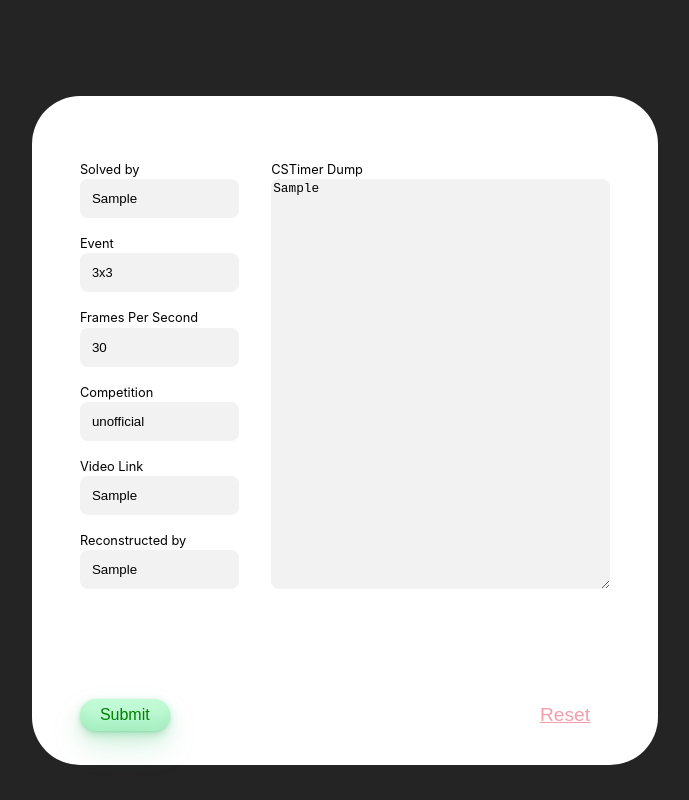
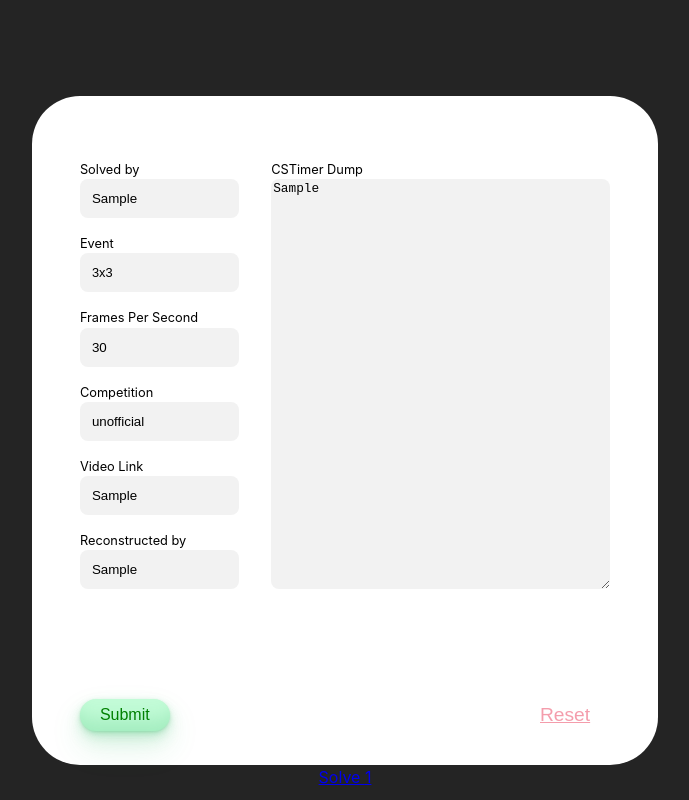
Before and after one commit to Majestic9169/reconstruction-formatter, a React (Vite) app: page /submit in a window 1280 px wide. Both pictures are taken after typing "Sample", "Sample", "Sample", "Sample" into the empty fields and a click on the button "Submit". Shown: the whole page, without its empty margins (295-984 px from the left). Built offline with nearby package versions, Linux system fonts and the light colour scheme.

Commit message:
feat: learn how to pass params through Link

```diff
--- a/src/App.tsx
+++ b/src/App.tsx
@@ -1,4 +1,3 @@
-import { Outlet } from 'react-router-dom';
 import { Navbar } from './components/Navbar';
 import './styles/App.css';
 
--- a/src/pages/SubmitRecon.tsx
+++ b/src/pages/SubmitRecon.tsx
@@ -2,7 +2,7 @@ import { useState } from "react";
 import { DETAIL_KEYS, Events, Recon, ReconDetails, Reconstruction, Solve } from "../utils/types";
 import "../styles/Submit.css";
 import { InputField } from "../components/InputFields";
-import { cubingMoves } from "../constants";
+import { Link } from "react-router-dom";
 
 export const Submit = () => {
   const [ReconDetails, setReconDetails] = useState<ReconDetails>({
@@ -123,6 +123,11 @@ export const Submit = () => {
           </button>
         </div>
       </div>
+      {reconstruction.solves.map((solve, i) => (
+        <Link to={"/solve/" + (i + 1).toString()} state={{ ReconDetails, solve }}>
+          Solve {i + 1}
+        </Link>
+      ))}
     </div>
   )
 }
--- a/src/pages/SubmitSolve.tsx
+++ b/src/pages/SubmitSolve.tsx
@@ -1,27 +1,31 @@
 import React from "react";
 import "../styles/Solve.css";
-import { ReconDetails, Solve } from "../utils/types";
+import { useLocation, useParams } from "react-router-dom";
 
-interface Props {
-  details: ReconDetails,
-  solve: Solve
-}
+export const SolveComponent: React.FC = () => {
 
-export const SolveComponent: React.FC<Props> = (props) => {
+  const location = useLocation()
+  const { ReconDetails, solve } = location.state;
 
+  const index = useParams().number;
+
+  const solveTitle = `${index}. ${solve.time} - ${ReconDetails.event} - solved by ${ReconDetails.solver} at ${ReconDetails.competition}`
 
   return (
     <div className="solve-submit-page">
       <div className="top-bar">
-        top-bar
+        {solveTitle}
+      </div>
+      <div className="scram-bar">
+        {solve.scram}
       </div>
       <div className="input-container">
         <div className="left-panel">
-          left-panel
+          splits
           <textarea className="splits-input" />
         </div>
         <div className="right-panel">
-          right-panel
+          reconstruction
           <textarea className="reconstruction-input" />
         </div>
       </div>
```
